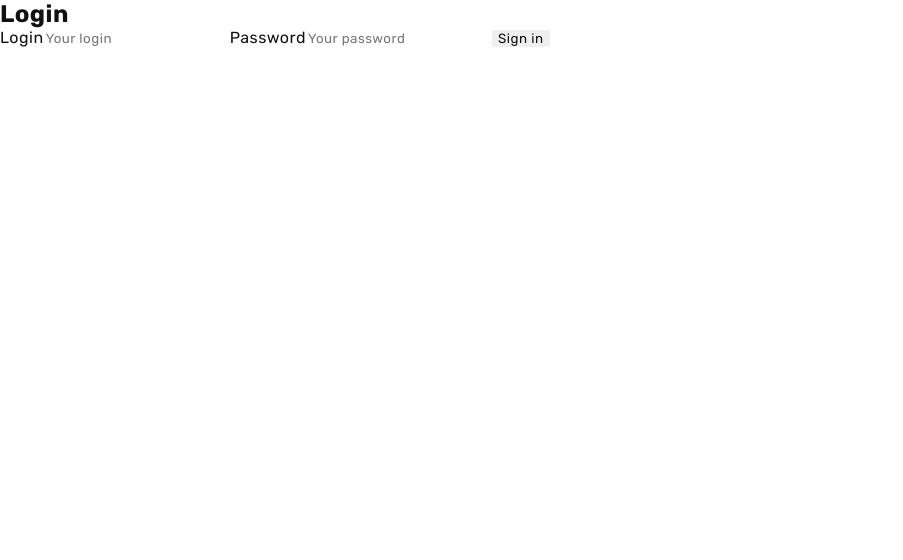
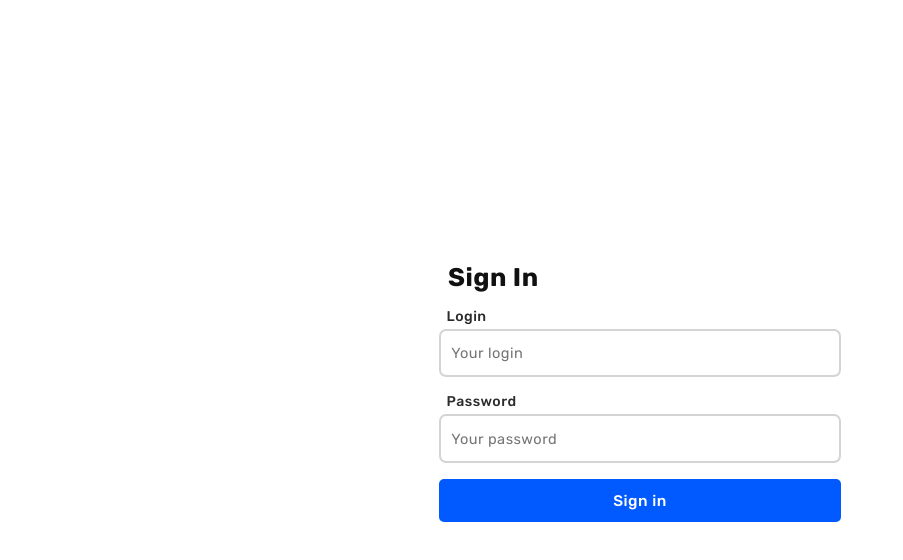
Before and after one commit to phbrg/market-manager, a React (Vite) app in the folder frontend/: page /login in a window 1280 px wide. Shown: the top 560 px of the page, without its empty margins (0-903 px from the left). Built offline with nearby package versions, Linux system fonts and the light colour scheme.

Commit message:
login style

```diff
--- a/frontend/src/App.css
+++ b/frontend/src/App.css
@@ -0,0 +1,60 @@
+section {
+  display: flex;
+  align-items: center;
+  justify-content: center;
+  flex-direction: column;
+  flex-wrap: wrap;
+  width: 100%;
+  height: auto;
+}
+
+form {
+  display: flex;
+  align-items: center;
+  justify-content: center;
+  flex-direction: column;
+  flex-wrap: wrap;
+  width: 35%;
+  height: auto;
+  gap: 2vh 0;
+  padding: 2vh 1.8vw;
+}
+
+form button {
+  cursor: pointer;
+  width: 100%;
+  font-size: 1.2vw;
+  background-color: var(--blue);
+  color: #fff;
+  font-weight: 500;
+  padding: 1.6vh 0;
+  border-radius: 5px;
+}
+
+.form-error {
+  font-size: 1vw;
+  color: red;
+  width: 98%;
+}
+
+.loader {
+  position: absolute;
+  border: 8px solid #f3f3f3;
+  border-radius: 50%;
+  border-top: 8px solid var(--blue);
+  width: 60px;
+  height: 60px;
+  -webkit-animation: spin 1.5s linear infinite;
+  animation: spin 1.5s linear infinite;
+  background-color: #fff;
+}
+
+@-webkit-keyframes spin {
+  0% { -webkit-transform: rotate(0deg); }
+  100% { -webkit-transform: rotate(360deg); }
+}
+
+@keyframes spin {
+  0% { transform: rotate(0deg); }
+  100% { transform: rotate(360deg); }
+}
--- a/frontend/src/components/Input/Input.css
+++ b/frontend/src/components/Input/Input.css
@@ -0,0 +1,30 @@
+label {
+  display: flex;
+  align-items: flex-start;
+  justify-content: center;
+  flex-direction: column;
+  flex-wrap: wrap;
+  width: 100%;
+  height: auto;
+  gap: 0.5vh 0;
+  font-size: 1.1vw;
+  font-weight: 500;
+  color: rgb(43, 43, 43);
+}
+
+label input {
+  width: 100%;
+  height: auto;
+  font-size: 1.29vw;
+  border: 2px solid var(--lgray);
+  padding: 1.6vh 0.8vw;
+  border-radius: 7px;
+}
+
+label input:focus {
+  border: 2px solid var(--blue);
+}
+
+label input::placeholder {
+  font-size: 1.14vw;
+}
--- a/frontend/src/components/Input/Input.jsx
+++ b/frontend/src/components/Input/Input.jsx
@@ -1,10 +1,10 @@
 import './Input.css'
 
-const Input = ({ type, text, name, placeholder, handleOnChange, value }) => {
+const Input = ({ type, text, name, placeholder, handleOnChange, value, required }) => {
   return (
     <label htmlFor={name}>
-      {text}
-      <input type={type} name={name} id={name} placeholder={placeholder} onChange={handleOnChange} value={value} />
+      &ensp;{text}
+      <input required={required} type={type} name={name} id={name} placeholder={placeholder} onChange={handleOnChange} value={value} />
     </label>
   )
 }
--- a/frontend/src/index.css
+++ b/frontend/src/index.css
@@ -45,5 +45,6 @@ body {
 :root {
   --bg: rgb(255, 255, 255);
   --text: #111;
-  --blue: rgb(0, 115, 255);
+  --blue: rgb(0, 90, 255);
+  --lgray: rgb(212, 212, 212);
 }
--- a/frontend/src/pages/Login/Login.css
+++ b/frontend/src/pages/Login/Login.css
@@ -0,0 +1,8 @@
+.Login {
+  height: 100vh;
+}
+
+.Login h1 {
+  font-size: 2vw;
+  width: 30%;
+}
--- a/frontend/src/pages/Login/Login.jsx
+++ b/frontend/src/pages/Login/Login.jsx
@@ -33,16 +33,16 @@ const Login = () => {
 
 
   return (
-    <section>
+    <section className='Login'>
       {
-        loading && <p>Loading...</p>
+        loading && <div className="loader"></div>
       }
-      <h1>Login</h1>
+      <h1>Sign In</h1>
       <form onSubmit={handleSubmit}>
-        <Input type='text' text='Login' name='login' placeholder='Your login' handleOnChange={handleChange} />
-        <Input type='password' text='Password' name='password' placeholder='Your password' handleOnChange={handleChange} />
+        <Input type='text' text='Login' name='login' placeholder='Your login' handleOnChange={handleChange} required={true} />
+        <Input type='password' text='Password' name='password' placeholder='Your password' handleOnChange={handleChange} required={true} />
         {
-          error && <p>{error}</p>
+          error && <p className='form-error'>{error}</p>
         }
         <button>Sign in</button>
       </form>
```
